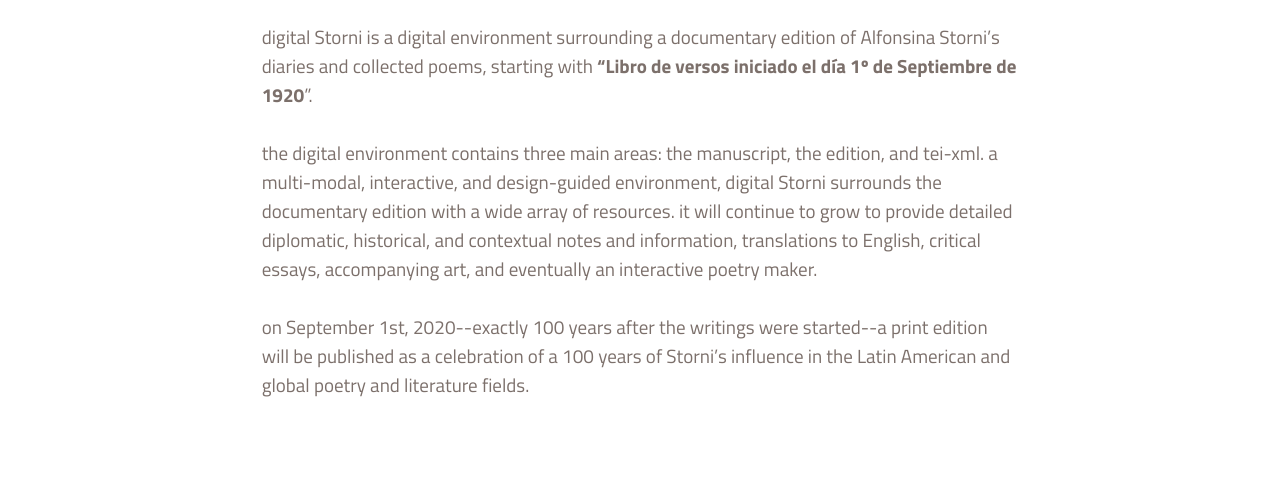
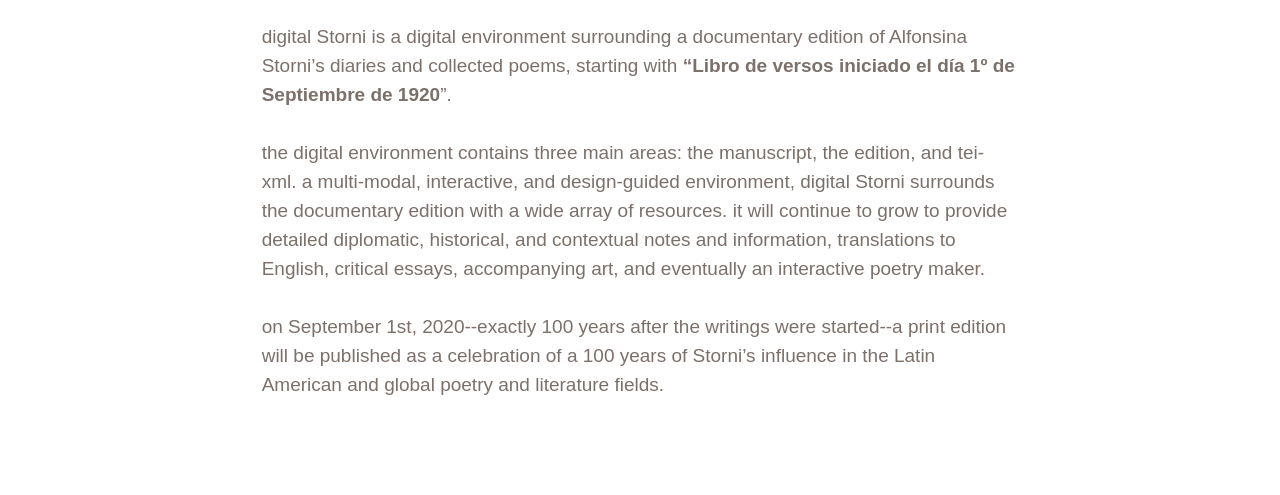
Before and after one commit to digitalstorni/digitalstorni.github.io, a plain HTML site: page about.html in a window 1280 px wide. Shown: the part 305-800 px from the top of the page. Drawn offline with Linux system fonts and the light colour scheme; files whose address does not match are found by name.

Commit message:
Update mbr-additional.css

```diff
--- a/assets/mobirise/css/mbr-additional.css
+++ b/assets/mobirise/css/mbr-additional.css
@@ -1,5 +1,4 @@
 @import url(https://fonts.googleapis.com/css?family=Slabo+27px);
-@import url(https://fonts.googleapis.com/css?family=Titillium+Web:400,300,700);
 
 #header4-n H1 {
   color: #e6a196;
```
